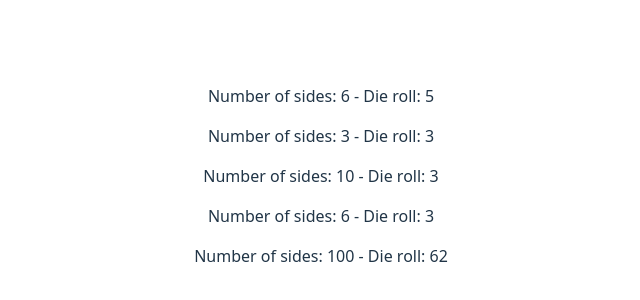
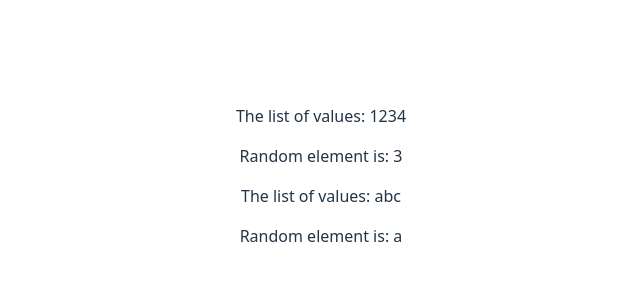
Before and after one commit to TetianaTalebi/my_react_vite_app_2, a React (Vite) app in the folder my_react_vite_app_2/: page / in a window 1280 px wide. Shown: the part 224-524 px from the top of the page, without its empty margins (319-959 px from the left). Built offline with nearby package versions, Linux system fonts and the light colour scheme.

Commit message:
Write code logic in ListPicker component that accepts array as props

```diff
--- a/my_react_vite_app_2/src/App.jsx
+++ b/my_react_vite_app_2/src/App.jsx
@@ -1,16 +1,13 @@
 import './App.css'
-import Die from './Die'
+import ListPicker from './ListPicker'
 
 function App() {
 
 
   return (
     <>
-      <Die />
-      <Die numSides={3} />
-      <Die numSides={10} />
-      <Die />
-      <Die numSides={100} />
+      <ListPicker values={[1,2,3,4]} />
+      <ListPicker values={["a", "b", "c"]} />
     </>
   )
 }
--- a/my_react_vite_app_2/src/ListPicker.jsx
+++ b/my_react_vite_app_2/src/ListPicker.jsx
@@ -0,0 +1,16 @@
+
+// values = array
+
+export default function ListPicker({values}){
+
+    // randIdx = random index from values array
+    const randIdx = Math.floor(Math.random()*values.length);
+    const randElement = values[randIdx];
+
+    return (
+        <div>
+            <p>The list of values: {values}</p>
+            <p>Random element is: {randElement}</p>
+        </div>
+    )
+}
```
